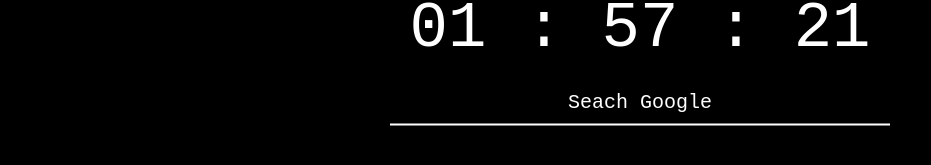
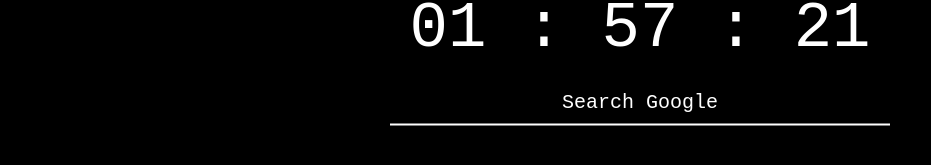
Before and after one commit to WilliamM163/chrome_homescreen, a React (Vite) app: page /settings in a window 1280 px wide. Shown: the part 349-514 px from the top of the page, without its empty margins (0-931 px from the left). Built offline with nearby package versions, Linux system fonts and the light colour scheme.

Commit message:
Fixed Typo

```diff
--- a/src/components/search.jsx
+++ b/src/components/search.jsx
@@ -14,7 +14,7 @@ function Search() {
         id="search"
         name="search"
         className={styles.search}
-        placeholder="Seach Google"
+        placeholder="Search Google"
         onKeyDown={onKeyDown}
     ></input>
 }
```
